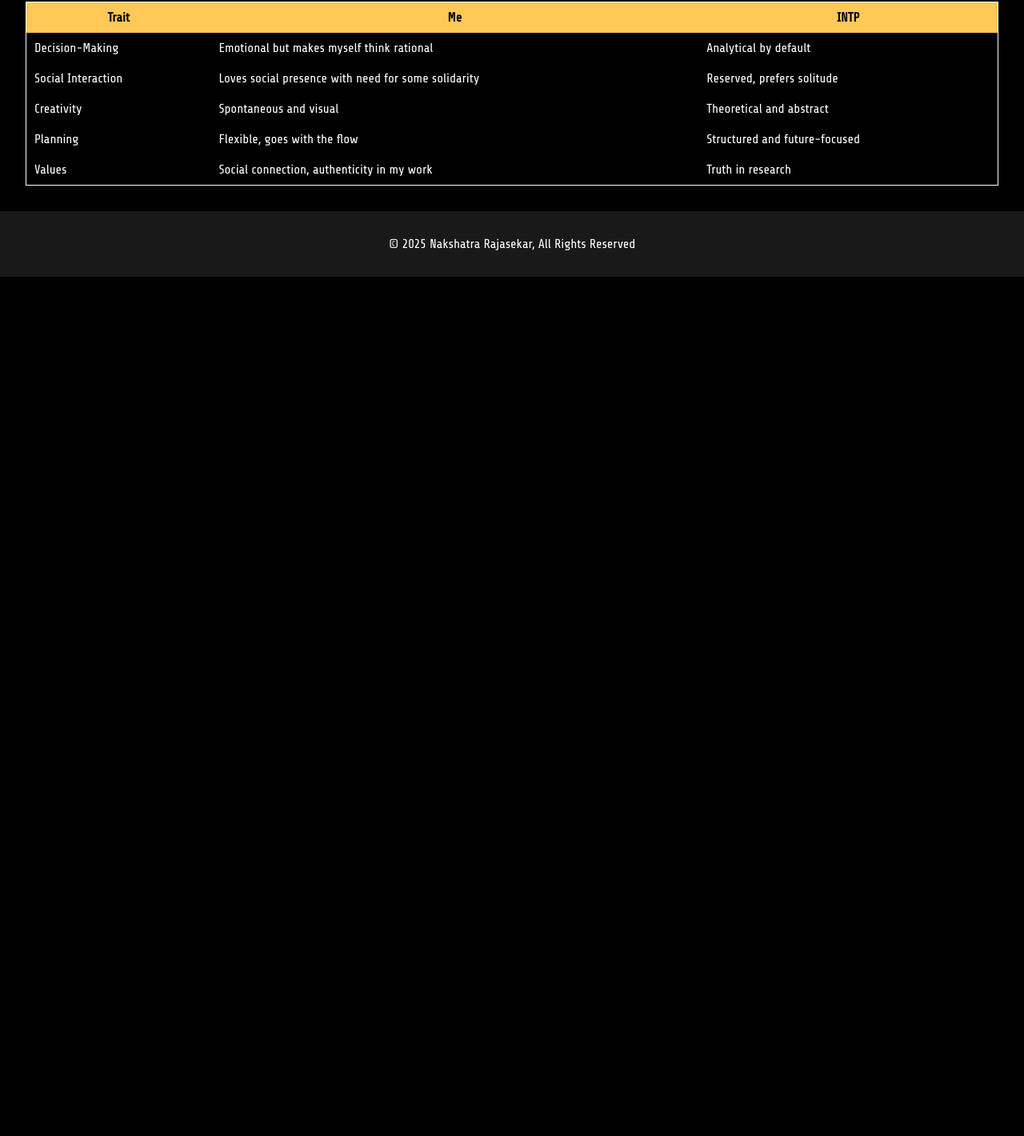
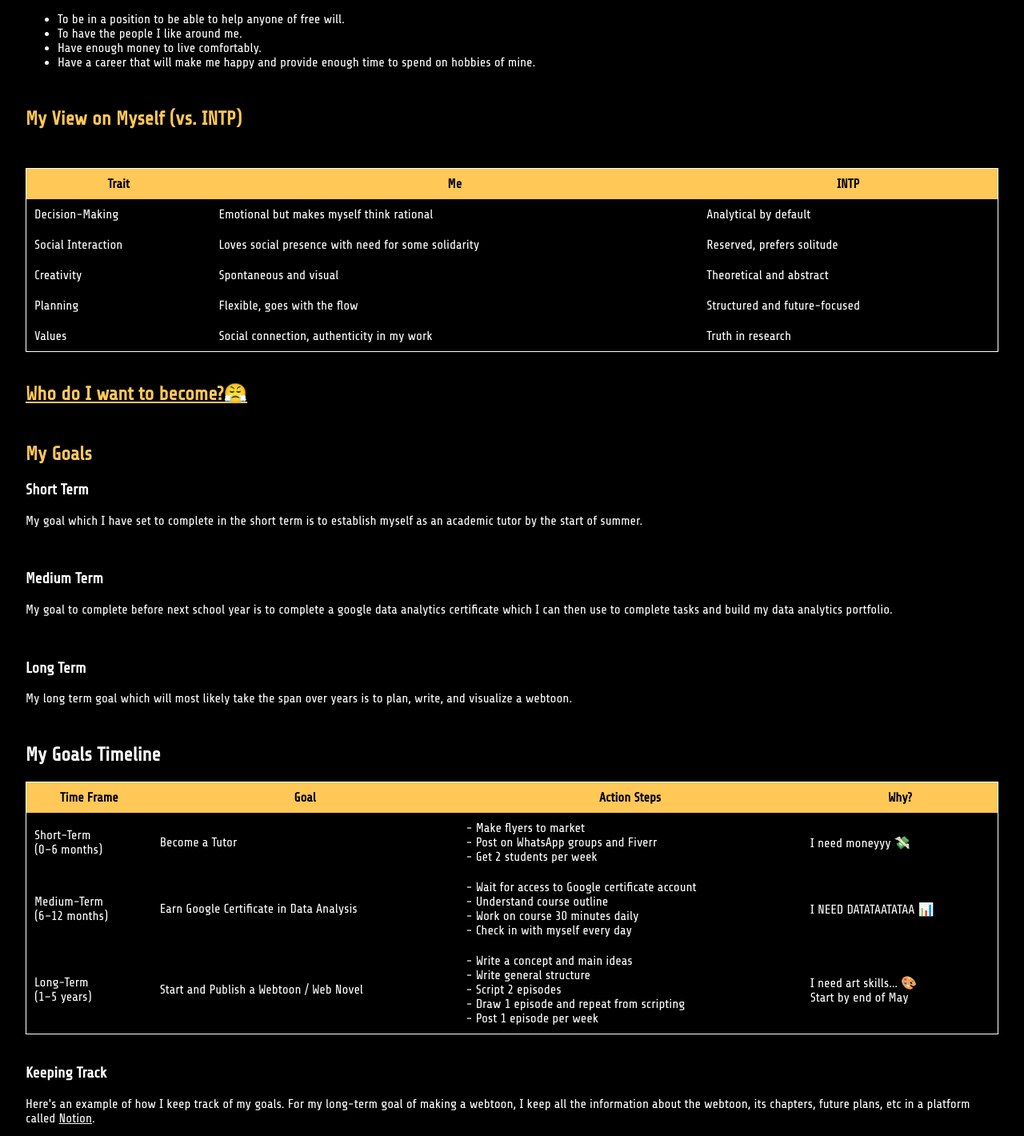
Before and after one commit to Aah-Rah-Vos/Aah-Rah-Vos.github.io, a plain HTML site: page My Existence.html in a window 1280 px wide. Shown: the part 858-2278 px from the top of the page at 80% size. Before the commit the page ends 1204 px from the top, so only its background shows below. Drawn offline with Linux system fonts and the light colour scheme; a script that the page names is missing.

Commit message:
Update My Existence.html

```diff
--- a/My Existence.html
+++ b/My Existence.html
@@ -47,7 +47,9 @@
       <p>Personality is often a vague term used to describe the "vibe" of a person.
 I like to call it the constantly changing variable of which basic interests and values can be list out.
       </p>
-
+<div id="portrait">
+<img  src="lesson1.PNG" alt="Profile" style="max-width: 100%; height: auto;">
+      </div>
       <section id="interests">
       <h3>Interests</h3>
       <ul>
@@ -111,7 +113,101 @@ I like to call it the constantly changing variable of which basic interests and
           </tr>
         </tbody>
       </table>
-  </main>
+<br>
+<section>
+        <h1 id="become" class="colored"><u>Who do I want to become?😤</u></h1>
+    </section>
+
+</section>
+        <section id="goal">
+      <h2 class="colored">My Goals</h2>
+          <h3>Short Term</h3>
+          <p>My goal which I have set to complete in the short term is to establish myself as an academic
+        tutor by the start of summer.
+      </p>
+      <br>
+      <h3>Medium Term</h3>
+        <p>My goal to complete before next school year is to complete a google data analytics certificate which
+            I can then use to complete tasks and build my data analytics portfolio.
+      </p>
+      <br>
+      <h3>Long Term</h3>
+      <p>My long term goal which will most likely take the span over years is to plan, write, and visualize a webtoon.
+      </p>
+    </section>
+<section id="goals">
+  <h2>My Goals Timeline</h2>
+  <table>
+    <thead>
+      <tr>
+        <th>Time Frame</th>
+        <th>Goal</th>
+        <th>Action Steps</th>
+        <th>Why?</th>
+      </tr>
+    </thead>
+    <tbody>
+      <!-- Short-Term Goal -->
+      <tr>
+        <td>Short-Term<br>(0–6 months)</td>
+        <td>Become a Tutor</td>
+        <td>
+          - Make flyers to market<br>
+          - Post on WhatsApp groups and Fiverr<br>
+          - Get 2 students per week
+        </td>
+        <td>I need moneyyy 💸</td>
+      </tr>
+
+      <!-- Medium-Term Goal -->
+      <tr>
+        <td>Medium-Term<br>(6–12 months)</td>
+        <td>Earn Google Certificate in Data Analysis</td>
+        <td>
+          - Wait for access to Google certificate account<br>
+          - Understand course outline<br>
+          - Work on course 30 minutes daily<br>
+          - Check in with myself every day
+        </td>
+        <td>I NEED DATATAATATAA 📊</td>
+      </tr>
+
+      <!-- Long-Term Goal -->
+      <tr>
+        <td>Long-Term<br>(1–5 years)</td>
+        <td>Start and Publish a Webtoon / Web Novel</td>
+        <td>
+          - Write a concept and main ideas<br>
+          - Write general structure<br>
+          - Script 2 episodes<br>
+          - Draw 1 episode and repeat from scripting<br>
+          - Post 1 episode per week
+        </td>
+        <td>I need art skills… 🎨<br>Start by end of May</td>
+      </tr>
+    </tbody>
+  </table>
+  <br>
+  <h3>Keeping Track</h3>
+  <p>Here's an example of how I keep track of my goals. For my long-term goal of making a webtoon, I
+    keep all the information about the webtoon, its chapters, future plans, etc in a platform called <u>Notion</u>.
+  </p>
+  <img src="lesson2.png" style="max-width: 100%; height: auto;">
+</section>
+ <br>
+<section>
+        <h1 id="stress" class="colored"><u>How do I deal with setbacks?😣</u></h1>
+    </section>
+    <h2 class="colored">Stress</h2>
+          <h3>What is stress?</h3>
+          <p>Stress is the biological "fight or flight response" where your body informs you when you are in danger when
+            you are running away from a 10 foot tall bear.
+            However, it can be quite the issue when you happen to NOT be running away from a 10 foot tall bear.
+        </p>
+        <br>
+          <h3>How do I experience and manage stress?</h3>
+          <p></p>
+    </main>
 
   <footer>
     <p>© 2025 Nakshatra Rajasekar, All Rights Reserved</p>
```
